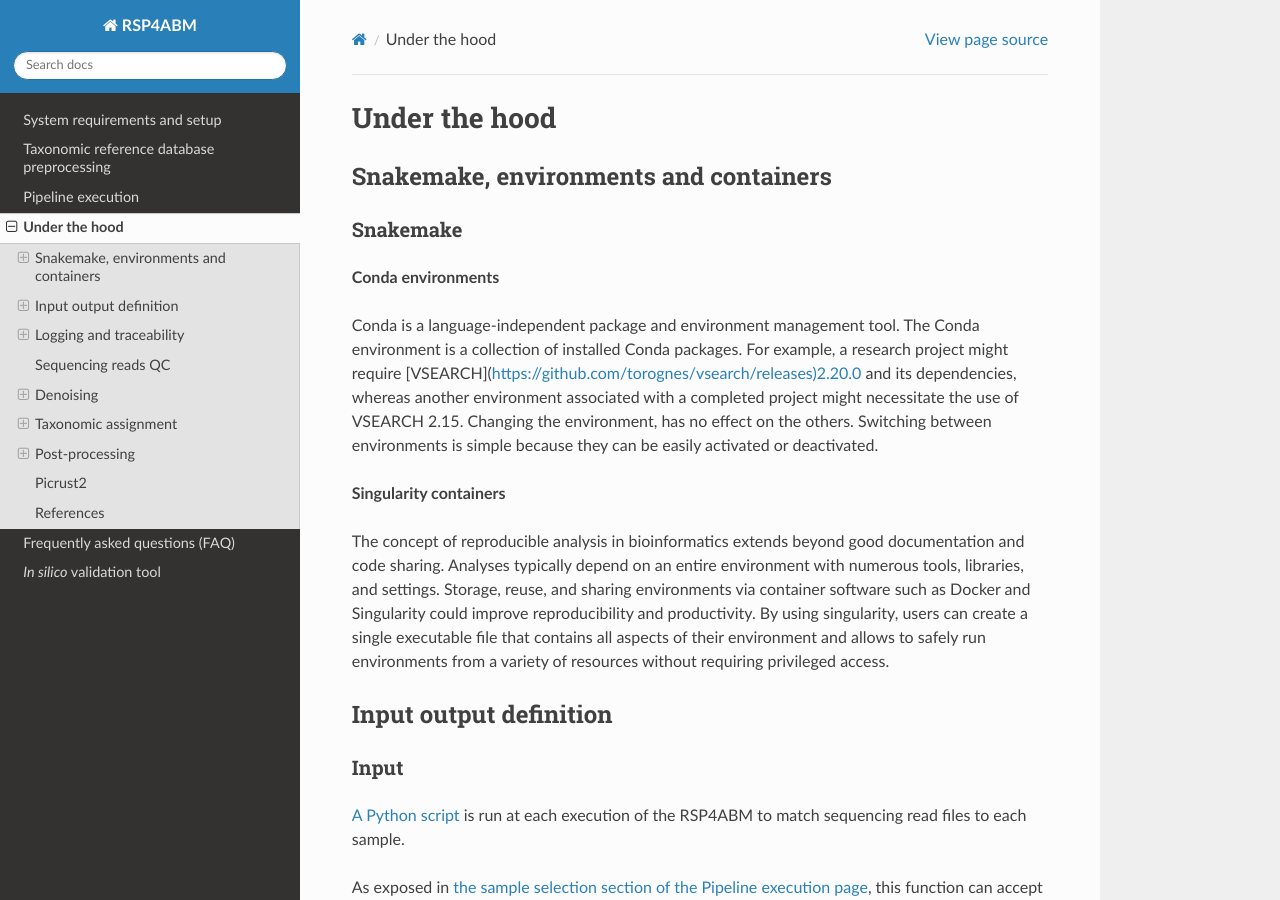
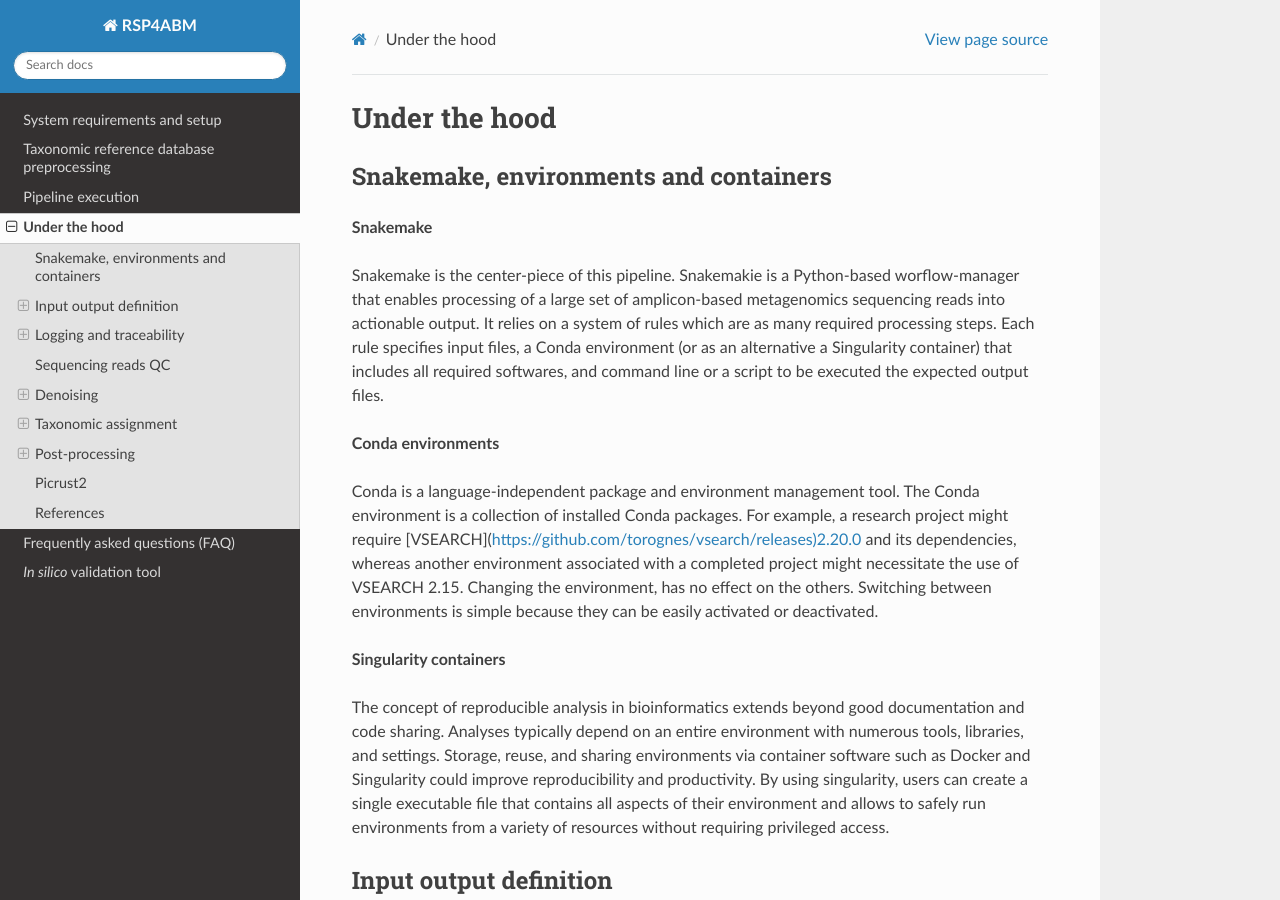
Before and after one commit to metagenlab/zAMP, a Sphinx documentation site: the page built from docs/pages/under_the_hood.rst, in a window 1280 px wide and 900 px high. Built offline with Sphinx 7.4.7 and the Read the Docs theme 2.0.0, drawn with Linux system fonts in a browser that asks for light colours; pages that are not in the unit, such as notebooks, are missing from menus.

Commit message:
Update under_the_hood.rst

```diff
--- a/docs/pages/under_the_hood.rst
+++ b/docs/pages/under_the_hood.rst
@@ -8,8 +8,10 @@ Under the hood
 Snakemake, environments and containers
 ************************************************************************
 
-Snakemake
-=======================================================================
+**Snakemake**
+
+Snakemake is the center-piece of this pipeline. Snakemakie is a Python-based worflow-manager that enables processing of a large set of amplicon-based metagenomics sequencing reads into actionable output. It relies on a system of rules which are as many required processing steps. Each rule specifies input files, a Conda environment (or as an alternative a Singularity container) that includes all required softwares, and command line or a script to be executed the expected output files.
+
 
 
 **Conda environments**
@@ -191,6 +193,6 @@ References
 
 
 
-
+.. _`Snakemake`: https://github.com/metagenlab/microbiome16S_pipeline/tree/master/rules
 .. _`Singularity containers`: https://github.com/metagenlab/microbiome16S_pipeline/tree/master/envs/singularity
- .. _`VSEARCH`: https://github.com/torognes/vsearch/releases
+.. _`VSEARCH`: https://github.com/torognes/vsearch/releases
```
